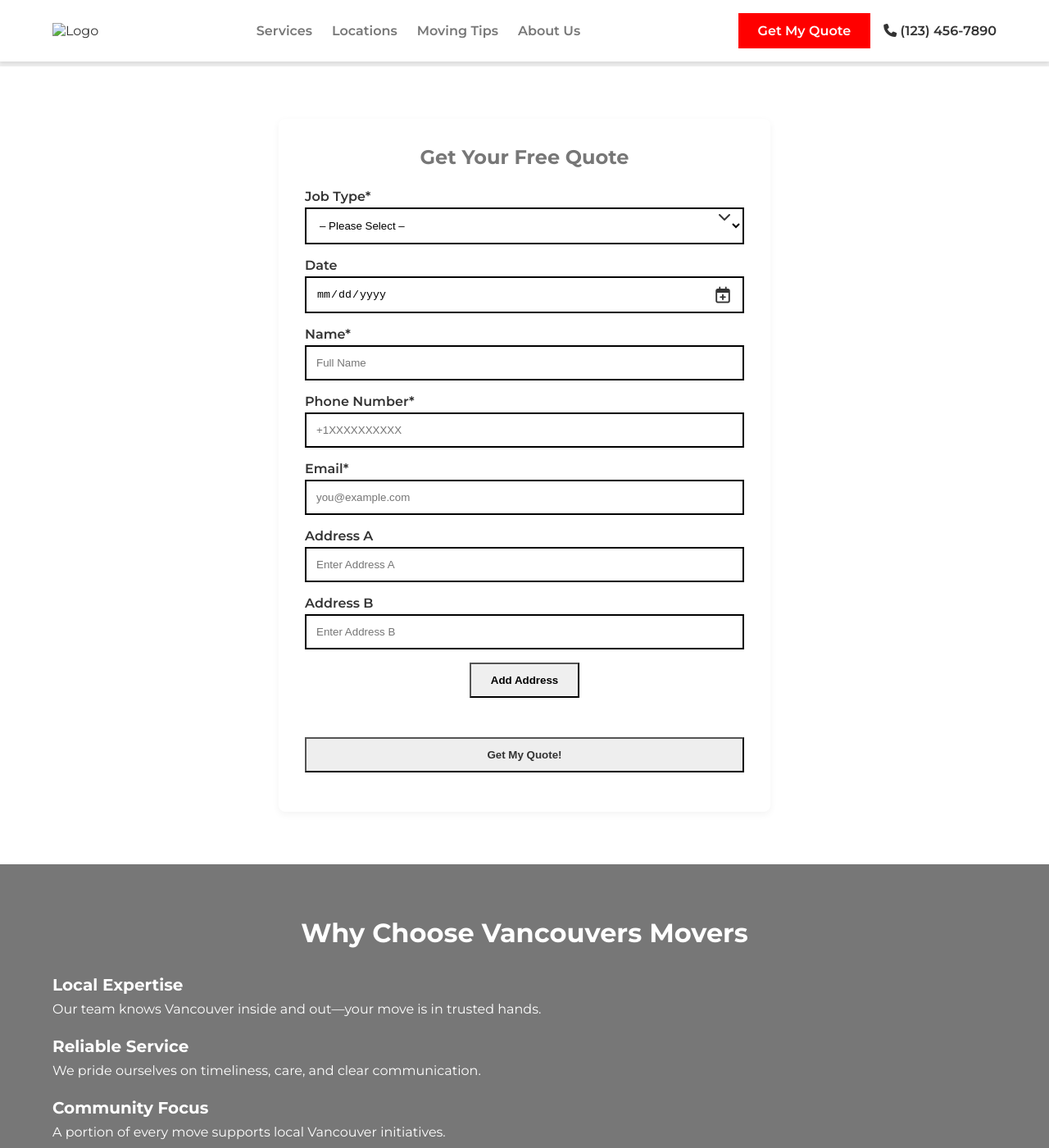
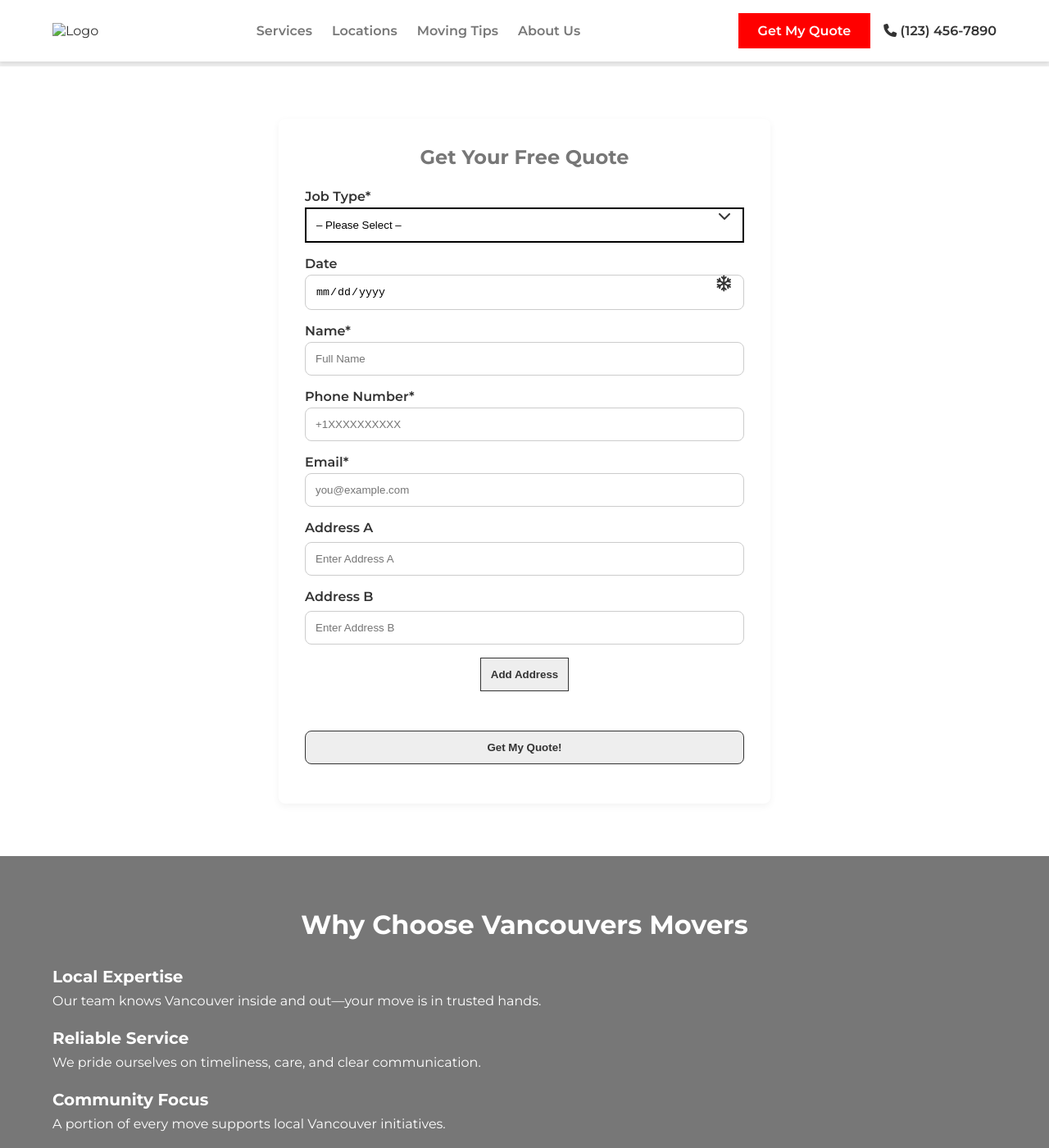
Before and after one commit to transamericanlogisticsgroup/brand-website-template, a Jekyll site: the page built from index.html, in a window 1280 px wide and 1400 px high, scrolled down 922 px. Shown: the whole window at 82% size. Built offline with Jekyll 4.4.1, drawn with Linux system fonts in a browser that asks for light colours.

Commit message:
Update quote.html

```diff
--- a/_includes/quote.html
+++ b/_includes/quote.html
@@ -16,22 +16,75 @@
 
   /* Hide native calendar icon */
   .date-wrapper input::-webkit-calendar-picker-indicator { opacity: 0; }
-  .date-wrapper input::-ms-clear, .date-wrapper input::-ms-expand { display: none; }
+  .date-wrapper input::-ms-clear,
+  .date-wrapper input::-ms-expand { display: none; }
 
   /* Add Address spacing */
-  #add-address { display: block; margin: 0 auto 3rem; }
+  #add-address { display: block; margin: 0 auto 3rem; padding: 0.75rem; background: var(--secondary-bg); color: var(--text-color); border: 1px solid var(--text-color); }
 
-  /* Field wrapper icon positioning */
-  .field-wrapper { position: relative; }
-  .field-wrapper i {
+  /* Common field styles */
+  select,
+  input[type="date"],
+  input[type="text"],
+  input[type="tel"],
+  input[type="email"] {
+    width: 100%;
+    padding: 0.75rem;
+    background: #fff;
+    border: 1px solid #ccc;
+    border-radius: var(--border-radius);
+    box-sizing: border-box;
+  }
+
+  /* Custom select wrapper with hidden native arrow */
+  .select-wrapper {
+    position: relative;
+    margin-bottom: 1rem;
+  }
+  .select-wrapper select {
+    appearance: none;
+    -webkit-appearance: none;
+    -moz-appearance: none;
+    background-image: none;
+  }
+  .select-wrapper::after {
+    content: "\f078"; /* FontAwesome chevron-down */
+    font-family: "Font Awesome 6 Free";
+    font-weight: 900;
     position: absolute;
+    right: 1rem;
     top: 50%;
     transform: translateY(-50%);
     pointer-events: none;
+    font-size: 1rem;
     color: var(--text-color);
   }
-  .field-wrapper .fa-chevron-down { right: 1rem; font-size: 1rem; }
-  .date-wrapper .fa-calendar-plus { right: 1rem; font-size: 1.25rem; color: var(--accent-color); }
+
+  /* Date wrapper with outline calendar icon */
+  .date-wrapper {
+    position: relative;
+    margin-bottom: 1rem;
+  }
+  .date-wrapper::after {
+    content: "\f2dc"; /* fa-regular calendar-plus replaced by outline calendar icon */
+    font-family: "Font Awesome 6 Free";
+    font-weight: 400;
+    position: absolute;
+    right: 1rem;
+    top: 50%;
+    transform: translateY(-50%);
+    pointer-events: none;
+    font-size: 1.25rem;
+    color: var(--accent-color);
+  }
+
+  /* Field wrapper for icons */
+  .field-wrapper { position: relative; }
+
+  /* Delete icon styling */
+  .address-group { margin-bottom: 1rem; }
+  .address-group label { display: block; margin-bottom: 0.5rem; }
+  .address-group input { width: 100%; padding: 0.75rem; background: #fff; border: 1px solid #ccc; border-radius: var(--border-radius); }
   .address-group .delete-icon {
     position: absolute;
     top: 50%;
@@ -39,23 +92,24 @@
     transform: translateY(-50%);
     background: transparent;
     border: none;
-    font-size: 1.2rem;
+    font-family: "Font Awesome 6 Free";
+    font-weight: 900;
+    font-size: 1.5rem;
     color: var(--error-color);
     cursor: pointer;
     display: none;
   }
   .address-group.show-delete .delete-icon { display: block; }
 
-  /* Make select and date background white */
-  select, input[type="date"], input[type="text"], input[type="tel"], input[type="email"] {
-    background: #fff;
+  /* Submit button styling */
+  .btn-submit {
+    width: 100%;
+    background: var(--secondary-bg);
+    color: var(--text-color);
     padding: 0.75rem;
-    width: 100%;
-    box-sizing: border-box;
+    border: 1px solid var(--text-color);
+    border-radius: var(--border-radius);
   }
-
-  /* Submit button styling */
-  .btn-submit { width: 100%; background: var(--secondary-bg); color: var(--text-color); padding: 0.75rem; margin-top: 0; }
 </style>
 
 <section id="quote">
@@ -68,7 +122,7 @@
         <input type="hidden" name="To" value="{{ site.phone.ie64 }}" />
 
         <!-- Job Type -->
-        <div class="form-group field-wrapper">
+        <div class="form-group select-wrapper">
           <label for="job-type">Job Type*</label>
           <select id="job-type" name="job_type" required>
             <option value="">– Please Select –</option>
@@ -90,7 +144,6 @@
               <option>Office Relocation</option>
             </optgroup>
           </select>
-          <i class="fa-solid fa-chevron-down"></i>
         </div>
 
         <!-- Date -->
@@ -98,7 +151,6 @@
           <label for="date">Date</label>
           <div class="field-wrapper">
             <input type="date" id="date" name="date" required />
-            <i class="fa-regular fa-calendar-plus"></i>
           </div>
         </div>
 
@@ -122,15 +174,19 @@
 
         <!-- Service Addresses -->
         <div id="addresses-container">
-          <div class="form-group address-group field-wrapper">
+          <div class="form-group address-group">
             <label>Address A</label>
-            <input type="text" name="Addresses" placeholder="Enter Address A" required />
-            <button type="button" class="delete-icon"><i class="fa-solid fa-xmark"></i></button>
+            <div class="field-wrapper">
+              <input type="text" name="Addresses" placeholder="Enter Address A" required />
+              <button type="button" class="delete-icon"><i class="fa-solid fa-xmark"></i></button>
+            </div>
           </div>
-          <div class="form-group address-group field-wrapper">
+          <div class="form-group address-group">
             <label>Address B</label>
-            <input type="text" name="Addresses" placeholder="Enter Address B" required />
-            <button type="button" class="delete-icon"><i class="fa-solid fa-xmark"></i></button>
+            <div class="field-wrapper">
+              <input type="text" name="Addresses" placeholder="Enter Address B" required />
+              <button type="button" class="delete-icon"><i class="fa-solid fa-xmark"></i></button>
+            </div>
           </div>
         </div>
         <button type="button" id="add-address" class="btn">Add Address</button>
@@ -184,60 +241,26 @@
   refresh();
 
   addBtn.addEventListener('click', () => {
-    const g = document.createElement('div'); g.className = 'form-group address-group field-wrapper';
+    const g = document.createElement('div'); g.className = 'form-group address-group';
     const lbl = document.createElement('label');
-    const inp = document.createElement('input'); inp.type = 'text'; inp.name = 'Addresses'; inp.placeholder = '';
-    inp.required = true;
-    const btn = document.createElement('button'); btn.type = 'button'; btn.className = 'delete-icon'; btn.innerHTML = '<i class="fa-solid fa-xmark"></i>';
-    g.append(lbl, inp, btn);
-    container.appendChild(g);
-    attach(g);
-    refresh();
+    const wrap = document.createElement('div'); wrap.className = 'field-wrapper';
+    const inp = document.createElement('input'); inp.type = 'text'; inp.name = 'Addresses'; inp.required = true;
+    const btn = document.createElement('button'); btn.type = 'button'; btn.className = 'delete-icon';
+    btn.innerHTML = '<i class="fa-solid fa-xmark"></i>';
+    wrap.append(inp, btn); g.append(lbl, wrap); container.appendChild(g);
+    attach(g); refresh();
   });
 
   form.addEventListener('submit', async e => {
-    e.preventDefault();
-    submitBtn.disabled = true;
-    submitBtn.innerHTML = '<span class="spinner"></span>';
-
-    const data = new FormData(form);
-    const job = data.get('job_type');
-    const dateVal = data.get('date');
-    const name = data.get('name');
-    const phone = data.get('From');
-    const email = data.get('email');
-    const addrs = data.getAll('Addresses');
-
-    let body =
-`Quote Request:
-Job Type:     ${job}
-Date:         ${dateVal}
-Name:         ${name}
-Phone:        ${phone}
-Email:        ${email}
-`;
-    addrs.forEach((a, i) => { body += `Service Address ${letters[i] || i+1}: ${a}
-`; });
-
-    const payload = new URLSearchParams({
-      AccountSid: '{{ site.phone.twilio_sid }}',
-      From:       phone,
-      To:         '{{ site.phone.ie64 }}',
-      Body:       body
-    });
-
-    try {
-      await fetch(form.action, {
-        method: 'POST',
-        headers: { 'Content-Type': 'application/x-www-form-urlencoded' },
-        body: payload
-      });
-    } catch (err) {
-      console.error(err);
-    }
-
-    submitBtn.style.display = 'none';
-    successEl.style.display = 'block';
+    e.preventDefault(); submitBtn.disabled=true; submitBtn.innerHTML='<span class="spinner"></span>';
+    const d=new FormData(form);
+    const job=d.get('job_type'); const dateVal=d.get('date'); const name=d.get('name');
+    const phone=d.get('From'); const email=d.get('email'); const addrs=d.getAll('Addresses');
+    let body=`Quote Request:\nJob Type:     ${job}\nDate:         ${dateVal}\nName:         ${name}\nPhone:        ${phone}\nEmail:        ${email}\n`;
+    addrs.forEach((a,i)=>body+=`Service Address ${letters[i]||i+1}: ${a}\n`);
+    const payload=new URLSearchParams({AccountSid:'{{ site.phone.twilio_sid }}',From:phone,To:'{{ site.phone.ie64 }}',Body:body});
+    try{await fetch(form.action,{method:'POST',headers:{'Content-Type':'application/x-www-form-urlencoded'},body:payload});}catch{};
+    submitBtn.style.display='none'; successEl.style.display='block';
   });
 });
 </script>
```
Also changed, not shown: other parts of _includes/quote.html (+2 -1 lines).
